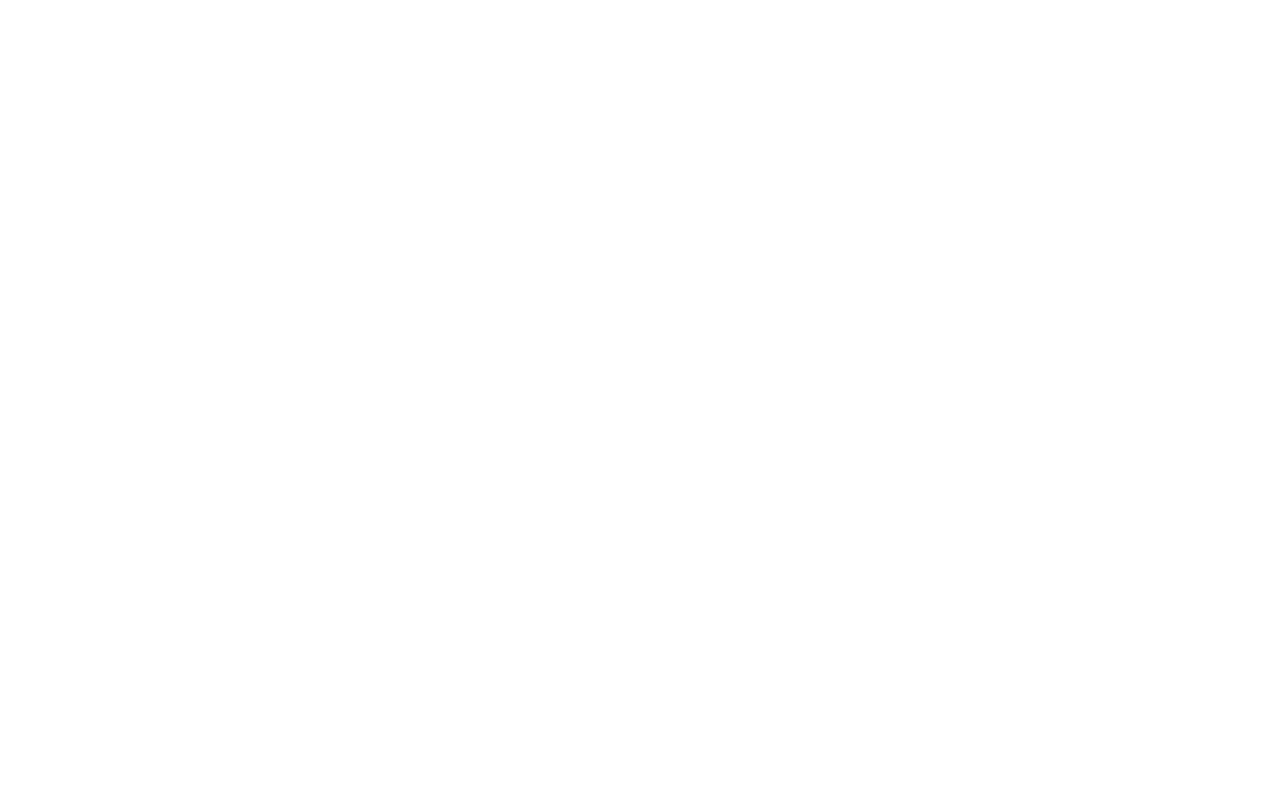
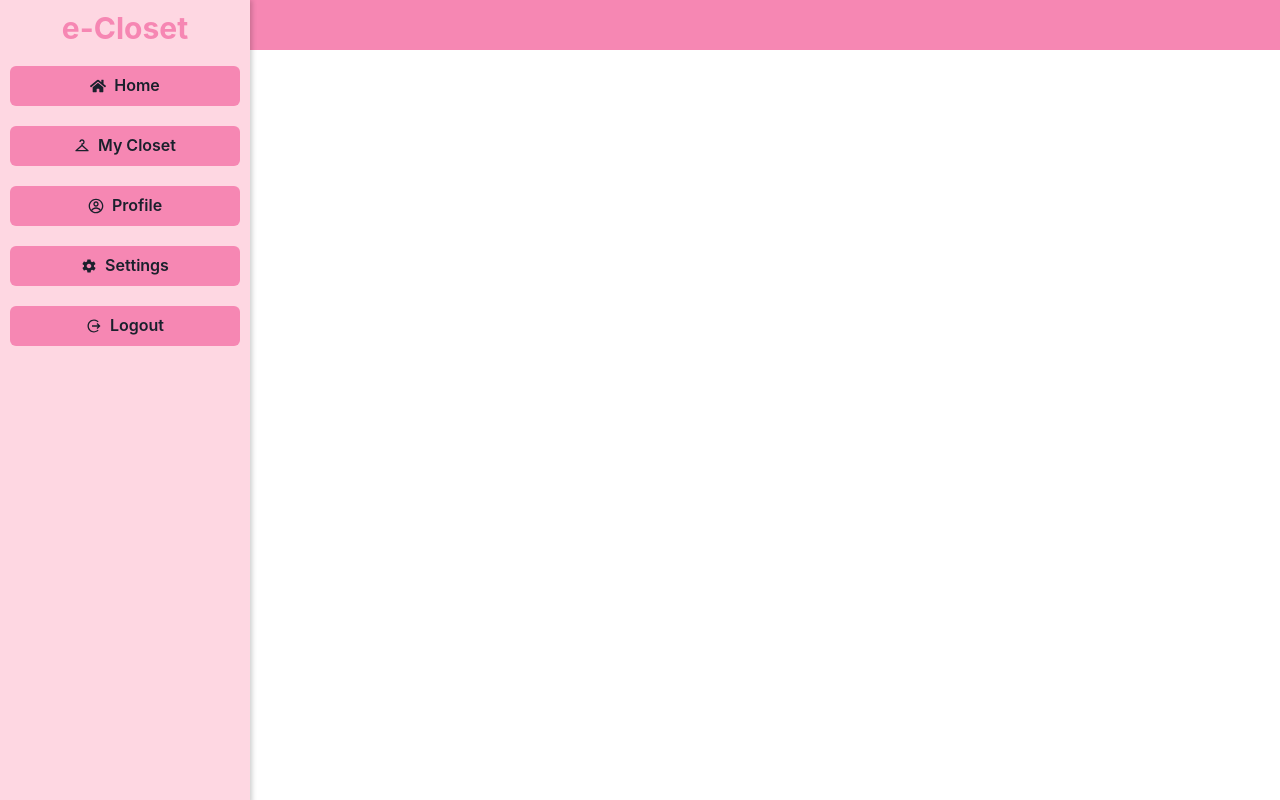
Before and after one commit to annazoi/e-closet, a React (Vite) app in the folder client/: page / in a window 1280 px wide. Before the commit this address had no page. Built offline with nearby package versions, Linux system fonts and the light colour scheme.

Commit message:
nagivatiobar

```diff
--- a/client/package.json
+++ b/client/package.json
@@ -16,6 +16,7 @@
     "framer-motion": "^11.0.14",
     "react": "^18.2.0",
     "react-dom": "^18.2.0",
+    "react-icons": "^5.0.1",
     "react-router-dom": "^6.22.3"
   },
   "devDependencies": {
--- a/client/src/App.tsx
+++ b/client/src/App.tsx
@@ -2,15 +2,20 @@
 import { Routes, Route, BrowserRouter } from "react-router-dom";
 import Register from "./pages/register";
 import Login from "./pages/login";
+import Home from "./pages/home";
+import NavigationBar from "./components/NavigationBar";
 
 function App() {
   return (
     <>
       <BrowserRouter>
-        <Routes>
-          <Route path="/register" element={<Register />} />
-          <Route path="/login" element={<Login />} />
-        </Routes>
+        <NavigationBar>
+          <Routes>
+            <Route path="/register" element={<Register />} />
+            <Route path="/login" element={<Login />} />
+            <Route path="/" element={<Home />} />
+          </Routes>
+        </NavigationBar>
       </BrowserRouter>
     </>
   );
--- /dev/null
+++ b/client/src/components/MenuToolBar/MenuContent/index.tsx
@@ -0,0 +1,59 @@
+import Button from "../../ui/Input/Button";
+import { grid } from "@chakra-ui/react";
+import { FaHome } from "react-icons/fa";
+import { BiCloset } from "react-icons/bi";
+import { CgProfile } from "react-icons/cg";
+import { IoMdSettings, IoMdLogOut } from "react-icons/io";
+
+export const Links: any = [
+  {
+    id: 1,
+    name: "Home",
+    path: "/home",
+    icon: <FaHome />,
+  },
+  {
+    id: 2,
+    name: "My Closet",
+    path: "/closet",
+    icon: <BiCloset />,
+  },
+  {
+    id: 3,
+    name: "Profile",
+    path: "/profile",
+    icon: <CgProfile />,
+  },
+  {
+    id: 4,
+    name: "Settings",
+    path: "/settings",
+    icon: <IoMdSettings />,
+  },
+  {
+    id: 5,
+    name: "Logout",
+    path: "/logout",
+    icon: <IoMdLogOut />,
+  },
+];
+
+const MenuContent = () => {
+  return (
+    <div style={{ display: "grid", gap: "20px" }}>
+      {Links.map((link: any) => (
+        <Button
+          key={link.id}
+          name={link.name}
+          leftIcon={link.icon}
+          //   _hover={{
+          //     textDecoration: "none",
+          //     bg: "primary.400",
+          //     color: "white",
+          //   }}
+        />
+      ))}
+    </div>
+  );
+};
+export default MenuContent;
--- /dev/null
+++ b/client/src/components/MenuToolBar/index.tsx
@@ -0,0 +1,33 @@
+import {
+  Drawer,
+  DrawerOverlay,
+  DrawerContent,
+  DrawerHeader,
+  DrawerBody,
+  useColorModeValue,
+  Icon,
+  IconButton,
+} from "@chakra-ui/react";
+import { FaHome } from "react-icons/fa";
+import MenuContent from "./MenuContent";
+
+interface MenuProps {
+  onClose: () => void;
+  isOpen: boolean;
+}
+
+const MenuToolBar = ({ onClose, isOpen }: MenuProps) => {
+  return (
+    <Drawer placement="left" onClose={onClose} isOpen={isOpen}>
+      <DrawerOverlay />
+      <DrawerContent bg={useColorModeValue("pink.100", "gray.800")}>
+        <DrawerHeader borderBottomWidth="1px">Menu</DrawerHeader>
+        <DrawerBody>
+          <MenuContent />
+        </DrawerBody>
+      </DrawerContent>
+    </Drawer>
+  );
+};
+
+export default MenuToolBar;
--- /dev/null
+++ b/client/src/components/NavigationBar/index.tsx
@@ -0,0 +1,75 @@
+import { useNavigate } from "react-router-dom";
+import {
+  Box,
+  Heading,
+  useColorModeValue,
+  IconButton,
+  useDisclosure,
+} from "@chakra-ui/react";
+import { CiMenuBurger } from "react-icons/ci";
+import MenuToolBar from "../MenuToolBar";
+import MenuContent from "../MenuToolBar/MenuContent";
+
+const NavigationBar = (props: any) => {
+  const navigate = useNavigate();
+  const { isOpen, onOpen, onClose } = useDisclosure();
+  return (
+    <>
+      <Box
+        style={{
+          //   border: "1px solid red",
+          position: "fixed",
+          top: 0,
+          left: 0,
+          width: "100%",
+          height: "50px",
+        }}
+        bg={useColorModeValue("pink.300", "gray.800")}
+      >
+        <IconButton
+          bg={useColorModeValue("white", "gray.800")}
+          display={{ base: "flex", md: "none" }}
+          onClick={onOpen}
+          variant="outline"
+          aria-label="open menu"
+          icon={<CiMenuBurger size={20} />}
+          mt={1}
+          ml={1}
+        ></IconButton>
+      </Box>
+      <MenuToolBar isOpen={isOpen} onClose={onClose} />
+      <Box
+        boxShadow={"0 2px 5px 2px rgba(0,0,0,0.2)"}
+        position="fixed"
+        display={{
+          base: "none",
+          md: "block",
+        }}
+        style={{
+          top: 0,
+          left: 0,
+          height: "100%",
+          width: "250px",
+        }}
+        bg={useColorModeValue("pink.100", "gray.800")}
+      >
+        <Heading
+          style={{
+            textAlign: "center",
+            padding: "10px",
+            fontSize: "30px",
+          }}
+          color={useColorModeValue("pink.300", "white")}
+          fontStyle={"Helvetica"}
+        >
+          e-Closet
+        </Heading>
+        <div style={{ padding: "10px" }}>
+          <MenuContent />
+        </div>
+      </Box>
+    </>
+  );
+};
+
+export default NavigationBar;
--- /dev/null
+++ b/client/src/components/ui/Input/Button/index.tsx
@@ -0,0 +1,25 @@
+import { Button as ChakraButton, useColorModeValue } from "@chakra-ui/react";
+
+interface ButtonProps {
+  color?: string;
+  variant?: string;
+  leftIcon?: any;
+  rightIcon?: any;
+  name?: string;
+}
+
+const Button = ({ color, variant, leftIcon, rightIcon, name }: ButtonProps) => {
+  return (
+    <ChakraButton
+      bg={color ? color : useColorModeValue("pink.300", "black")}
+      variant={variant ? variant : "solid"}
+      leftIcon={leftIcon}
+      rightIcon={rightIcon}
+      w={"100%"}
+    >
+      {name}
+    </ChakraButton>
+  );
+};
+
+export default Button;
--- /dev/null
+++ b/client/src/pages/home/index.tsx
@@ -0,0 +1,20 @@
+import {
+  Box,
+  Button,
+  ButtonGroup,
+  Flex,
+  Grid,
+  HStack,
+  Heading,
+  Spacer,
+  Tab,
+  TabList,
+  Tabs,
+  useColorModeValue,
+  Text,
+} from "@chakra-ui/react";
+
+const Home = () => {
+  return <div style={{ border: "1px solid red" }}></div>;
+};
+export default Home;
```
Also changed, not shown: 1 other file (tests, documents, lock files or other folders).
